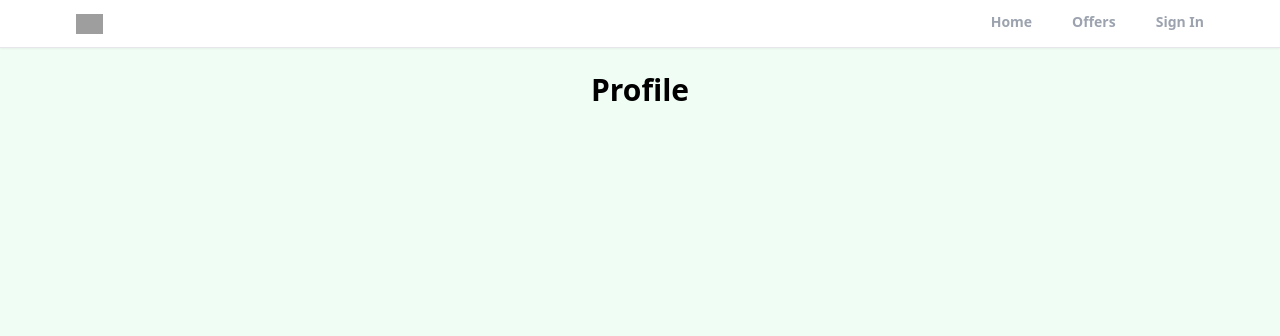
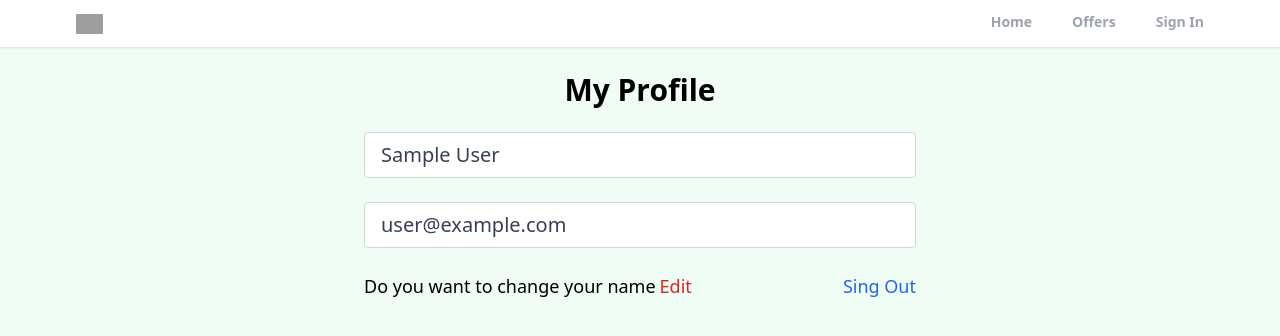
Before and after one commit to MarcoKlinko/Clone_React, a React (Create React App) app: page /profile in a window 1280 px wide. Shown: the top 336 px of the page. Built offline with nearby package versions, Linux system fonts and the light colour scheme; no server answers; sample sign-in values are in the browser's storage; grey boxes are pictures that could not be loaded.

Commit message:
Create Private Route for Protecting the Profile Page and Logout Functionality

```diff
--- a/src/App.js
+++ b/src/App.js
@@ -10,6 +10,7 @@
 import Header from "./components/Header";
 import { ToastContainer } from "react-toastify";
 import 'react-toastify/dist/ReactToastify.css';
+import PrivateRoute from "./components/PrivateRoute";
 function App() {
   return (
     <>
@@ -17,7 +18,10 @@
         <Header/>
         <Routes>
           <Route path="/" element={<Home />} />
-          <Route path="/profile" element={<Profile />} />
+          <Route path="/profile" element={<PrivateRoute /> }>
+            <Route path="/profile" element={<Profile />} />
+          </Route>
+
           <Route path="/sign-in" element={<SignIn />} />
           <Route path="/sign-up" element={<SignUp />} />
           <Route path="/forgot-password" element={<ForgotPassword />} />
--- /dev/null
+++ b/src/components/PrivateRoute.jsx
@@ -0,0 +1,11 @@
+import React from 'react'
+import { Navigate, Outlet } from 'react-router-dom';
+import {useAuthStatus} from '../hooks/useAuthStatus';
+
+export default function PrivateRoute() {
+    const {loggedIn, checkingStatus} = useAuthStatus();
+    if(checkingStatus){
+        return <h3>Loading...</h3>
+    }
+  return loggedIn ? <Outlet /> : <Navigate to="/Sign-in" />;
+}
--- /dev/null
+++ b/src/hooks/useAuthStatus.jsx
@@ -0,0 +1,20 @@
+import { getAuth, onAuthStateChanged } from 'firebase/auth'
+import React from 'react'
+import { useEffect } from 'react'
+import { useState } from 'react'
+
+export function useAuthStatus() {
+    const [loggedIn, setLoggedIn] = useState(false)
+    const [checkingStatus, setCheckingStatus] = useState(true)
+
+    useEffect(()=>{
+        const auth = getAuth()
+        onAuthStateChanged(auth, (user)=>{
+            if(user){
+                setLoggedIn(true);
+            }
+            setCheckingStatus(false);
+        });
+    }, []);
+  return { loggedIn, checkingStatus };
+}
--- a/src/pages/Profile.jsx
+++ b/src/pages/Profile.jsx
@@ -1,9 +1,40 @@
+import { getAuth } from 'firebase/auth';
 import React from 'react'
+import { useState } from 'react'
+import { useNavigate } from 'react-router-dom';
 
 export default function Profile() {
+  const auth = getAuth()
+  const navigate = useNavigate();
+  const [formData, setFormData] = useState({
+    name: auth.currentUser.displayName,
+    email: auth.currentUser.email,
+  });
+  const {name, email} = formData;
+  function onLogout(){
+    auth.signOut();
+    navigate("/");
+  }
   return (
-    <section>
-      <h1 className='text-3xl text-center mt-6 font-bold'>Profile</h1>
+    <section className='max-w-6xl mx-auto flex justify-center items-center flex-col'>
+      <h1 className='text-3xl text-center mt-6 font-bold'>My Profile</h1>
+      <div className='w-full md:w-[50%] mt-6 px-3'>
+        <form>
+          {/* Name Input */}
+          <input type="text" id='name' value={name}
+           disabled className='mb-6 w-full px-4 py-2 text-xl text-gray-700 bg-white border-gray-300 rounded transition ease-in-out' />
+
+           {/* Email Input */}
+           <input type="email" id='email' value={email}
+           disabled className='mb-6 w-full px-4 py-2 text-xl text-gray-700 bg-white border-gray-300 rounded transition ease-in-out' />
+
+            <div className='flex justify-between whitespace-nowrap text-sm sm:text-lg mb-6'>
+              <p className='flex items-center '>Do you want to change your name
+              <span className='text-red-600 hover:text-red-700 ease-in-out duration-200 ml-1 cursor-pointer'>Edit</span></p>
+              <p onClick={onLogout} className='text-blue-600 hover:text-blue-700 transition duration-200 ease-in-out cursor-pointer'>Sing Out</p>
+            </div>
+        </form>
+      </div>
     </section>
   )
 }
```
